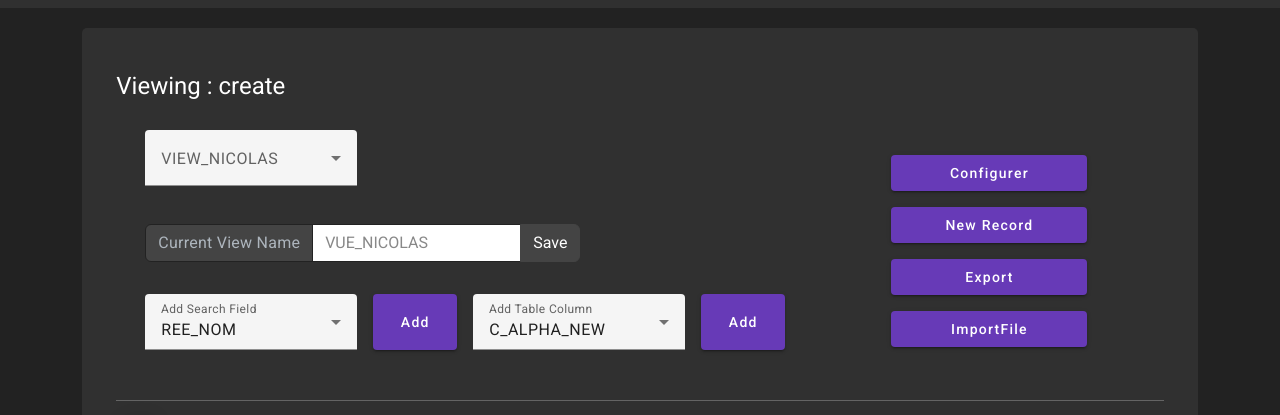
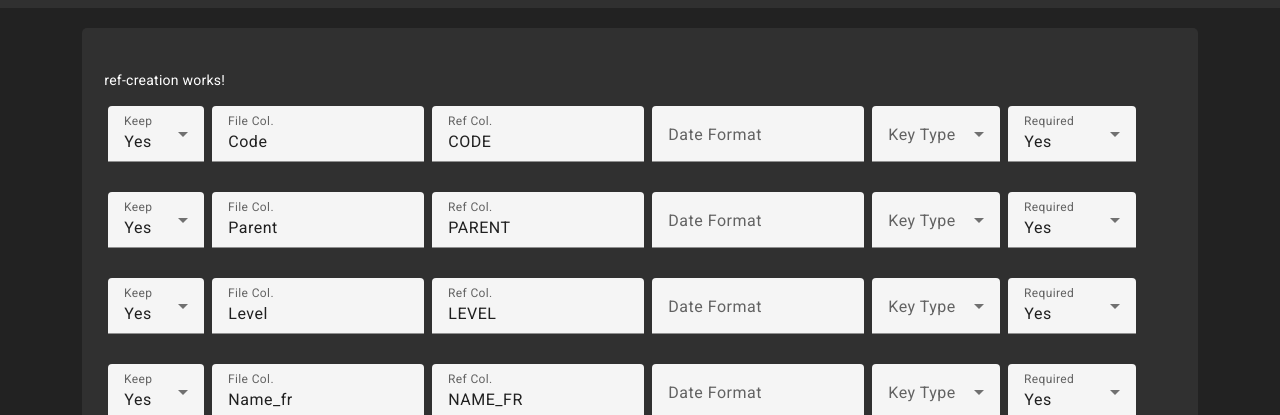
Before and after one commit to swissarthurfreeman/Refero, an Angular app in the folder web-ui/: page /create in a window 1280 px wide. Shown: the part 334-749 px from the top of the page. Built offline with nearby package versions, Linux system fonts and the light colour scheme.

Commit message:
feature(refero:web-ui): Initial referential creation view stub

```diff
--- a/web-ui/package.json
+++ b/web-ui/package.json
@@ -8,7 +8,7 @@
     "watch": "ng build --watch --configuration development",
     "test": "ng test",
     "serve:ssr:web-ui": "node dist/web-ui/server/server.mjs",
-    "service": "ng generate service Utils"
+    "service": "ng generate component ColConfig"
   },
   "private": true,
   "dependencies": {
--- a/web-ui/src/app/app.routes.ts
+++ b/web-ui/src/app/app.routes.ts
@@ -2,10 +2,12 @@ import { Routes } from '@angular/router';
 import { ConsultationComponent } from './components/consultation/consultation.component';
 import { HomeComponent } from './components/home/home.component';
 import { RecordComponent } from './components/record/record.component';
+import { RefCreationComponent } from './components/ref-creation/ref-creation.component';
 
 export const routes: Routes = [
     {path: '', component: HomeComponent},
     {path: 'home', component: HomeComponent},
+    {path: 'create', component: RefCreationComponent},
     {path: ':RefId', component: ConsultationComponent}, // must have same name as @Inject decorated function
     {path: ':RefId/:RecId', component: RecordComponent}
 ];
--- /dev/null
+++ b/web-ui/src/app/components/col-config/col-config.component.html
@@ -0,0 +1,49 @@
+<div class="d-flex flex-row">
+    @if(fileSelected) {
+    <div class="p-1">
+        <mat-form-field style="width: 6em;">
+            <mat-label>Keep</mat-label>
+            <mat-select [(value)]="ColSelected">
+                <mat-option value="true">Yes</mat-option>
+                <mat-option value="false">No</mat-option>
+            </mat-select>
+        </mat-form-field>
+    </div>
+    <div class="p-1">
+        <mat-form-field >
+            <mat-label>File Col.</mat-label>
+            <input matInput value="{{FileColName}}">
+        </mat-form-field>
+    </div>
+    }
+    <div class="p-1">
+        <mat-form-field>
+            <mat-label>Ref Col.</mat-label>
+            <input matInput value="{{FileColName.toUpperCase()}}">
+        </mat-form-field>
+    </div>
+    <div class="p-1">
+        <mat-form-field>
+            <mat-label>Date Format</mat-label>
+            <input matInput>
+        </mat-form-field>
+    </div>
+    <div class="p-1">
+        <mat-form-field style="width: 8em;">
+            <mat-label>Key Type</mat-label>
+            <mat-select [(value)]="KeyType">
+                <mat-option value="FK">FK</mat-option>
+                <mat-option value="BK">BK</mat-option>
+            </mat-select>
+        </mat-form-field>
+    </div>
+    <div class="p-1">
+        <mat-form-field style="width: 8em;">
+            <mat-label>Required</mat-label>
+            <mat-select [(value)]="Required">
+                <mat-option value="true">Yes</mat-option>
+                <mat-option value="false">No</mat-option>
+            </mat-select>
+        </mat-form-field>
+    </div>
+</div>
--- /dev/null
+++ b/web-ui/src/app/components/col-config/col-config.component.ts
@@ -0,0 +1,39 @@
+import { CommonModule } from '@angular/common';
+import { Component, Input, OnInit, inject } from '@angular/core';
+import { MatFormFieldModule } from '@angular/material/form-field';
+import { FormsModule } from '@angular/forms';
+import { MatSelectModule } from '@angular/material/select';
+import { MatInputModule } from '@angular/material/input';
+import { MatDividerModule } from '@angular/material/divider';
+import { MatGridListModule } from '@angular/material/grid-list';
+import { ConsultationComponent } from "../consultation/consultation.component";
+import { MatButtonModule } from '@angular/material/button';
+import {MatCheckboxModule} from '@angular/material/checkbox';
+import { RefDataService } from '../../service/ref-data.service';
+
+
+@Component({
+  selector: 'app-col-config',
+  standalone: true,
+  imports: [
+    CommonModule, FormsModule, MatFormFieldModule, MatInputModule, MatSelectModule,
+    MatDividerModule, MatGridListModule, ConsultationComponent, MatButtonModule, MatFormFieldModule, MatCheckboxModule, MatInputModule],
+  templateUrl: './col-config.component.html',
+  styleUrl: './col-config.component.scss'
+})
+export class ColConfigComponent {
+  fileSelected: boolean = true;
+  ColSelected: string = "true";
+  KeyType: string = '';
+  Required: string = "true";
+
+  _fileColName!: string;
+  @Input()
+  set FileColName(fileColName: string) {
+    this._fileColName = fileColName;
+  }
+
+  get FileColName() {
+    return this._fileColName;
+  }
+}
--- a/web-ui/src/app/components/home/home.component.html
+++ b/web-ui/src/app/components/home/home.component.html
@@ -35,7 +35,8 @@
       </div>
     </div>
     <div class="col">
-      <button class="btn btn-secondary my-2 my-sm-0 float-end" type="submit">Create New Referential</button>
+      <!-- Todo : replace by angular button, direct to new referential creation screen -->
+      <button mat-raised-button color="primary" style="width: 10em;" (click)="createReferential()">Create New Referential</button>
     </div>
   </div>
 </div>
--- a/web-ui/src/app/components/home/home.component.ts
+++ b/web-ui/src/app/components/home/home.component.ts
@@ -2,11 +2,12 @@ import { Component, Inject, OnInit, inject } from '@angular/core';
 import { ActivatedRoute, Router } from '@angular/router';
 import { Referential } from '../../model/referential.model';
 import { CommonModule } from '@angular/common'
+import { MatButtonModule } from '@angular/material/button';
 
 @Component({
   selector: 'app-home',
   standalone: true,
-  imports: [CommonModule],
+  imports: [CommonModule, MatButtonModule],
   templateUrl: './home.component.html',
   providers: []
 })
@@ -34,6 +35,10 @@ export class HomeComponent implements OnInit {
 
   selectReferential(refId: string): void {
     //this.contextService.CurrentRefId = refId;
-    this.router.navigate([`/${refId}`], {relativeTo: this.route})
+    this.router.navigate([`/${refId}`], {relativeTo: this.route});
+  }
+
+  createReferential(): void {
+    this.router.navigate([`/create`], {relativeTo: this.route});
   }
 }
--- /dev/null
+++ b/web-ui/src/app/components/ref-creation/ref-creation.component.html
@@ -0,0 +1,19 @@
+<p>ref-creation works!</p>
+
+<form>
+<!-- Imported File Columns -->
+@for (refCol of fileHeader; track $index) {
+    <app-col-config FileColName="{{refCol}}"></app-col-config>
+}
+
+<!-- User added columns -->
+@for (refCol of newHeader; track $index) {
+    <app-col-config FileColName="{{refCol}}"></app-col-config>
+}
+
+<button mat-raised-button color="primary" style="width: 14em;" type="button" (click)="AddCol($event)">Add Column</button>
+
+<hr>
+<button mat-raised-button color="primary" style="width: 14em;" type="submit">Create</button>
+
+</form>
--- /dev/null
+++ b/web-ui/src/app/components/ref-creation/ref-creation.component.ts
@@ -0,0 +1,40 @@
+import { Component, inject, OnInit } from '@angular/core';
+import { MatButtonModule } from '@angular/material/button';
+import { MatFormFieldModule } from '@angular/material/form-field';
+import { MatSelectModule } from '@angular/material/select';
+import { MatTableModule } from '@angular/material/table';
+import { ActivatedRoute, Router } from '@angular/router';
+import {MatIconModule} from '@angular/material/icon';
+import {MatDividerModule} from '@angular/material/divider';
+import {MatGridListModule} from '@angular/material/grid-list';
+import {MatInputModule} from '@angular/material/input';
+import { ViewEditorComponent } from "../view-editor/view-editor.component";
+import { SearchComponent } from "../search/search.component";
+import { TableComponent } from "../table/table.component";
+import { ColConfigComponent } from "../col-config/col-config.component";
+import { RefDataService } from '../../service/ref-data.service';
+import { FormArray, FormBuilder, FormControl } from '@angular/forms';
+
+@Component({
+    selector: 'app-ref-creation',
+    standalone: true,
+    templateUrl: './ref-creation.component.html',
+    imports: [MatTableModule, MatFormFieldModule, MatSelectModule, MatButtonModule, MatDividerModule, MatIconModule, MatGridListModule, MatInputModule, ViewEditorComponent, SearchComponent, TableComponent, ColConfigComponent]
+})
+export class RefCreationComponent implements OnInit {
+  constructor() {
+
+  }
+
+  dataService = inject(RefDataService);
+
+  fileHeader: Array<string> = ['Code', 'Parent', 'Level', 'Name_fr', 'Desc_fr'];
+
+  newHeader: Array<string> = [];
+  AddCol(event: any) {
+    this.newHeader.push("");
+  }
+
+  ngOnInit(): void {
+  }
+}
--- a/web-ui/src/app/service/ref-data.service.ts
+++ b/web-ui/src/app/service/ref-data.service.ts
@@ -17,6 +17,12 @@ export class RefDataService {
     this._currentRefId = refId;
   }
 
+  private _currentRefHeader: Array<string> = ['REE_N_OFS', 'REE_NOM', 'C_ALPHA_NEW', 'ADRESSE'];
+
+  get CurrentRefHeader() {
+    return this._currentRefHeader;
+  }
+
   private _refData: Array<Object> = [
     {'uid': 2375, 'REE_N_OFS': 102855, 'REE_NOM': "Unige CMU", 'C_ALPHA_NEW': 'UNACI', 'ADRESSE': 'Rue des Bains 26'},
     {'uid': 4096, 'REE_N_OFS': 102868, 'REE_NOM': "Faculté des Sciences", 'C_ALPHA_NEW': 'S', 'ADRESSE': 'Quai Ernest Ansermet 32'},
```
Also changed, not shown: web-ui/src/app/components/col-config/col-config.component.scss (added), web-ui/src/app/components/view-editor/view-editor.component.ts (line endings or trailing spaces), 1 other file (tests, documents, lock files or other folders).
